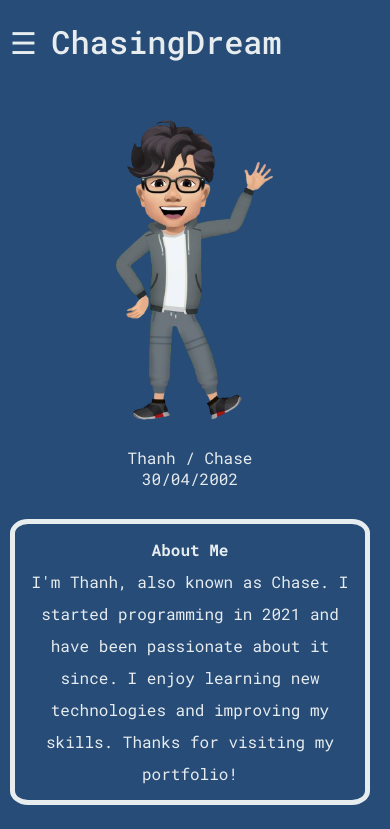
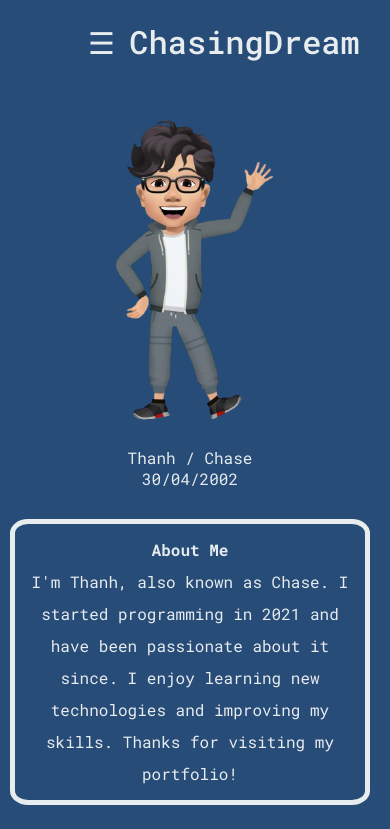
Before and after one commit to LifeLiveOn/Portfolio, a plain HTML site: page project/index.html in a window 390 px wide. Shown: the top 829 px of the page. Drawn offline with Linux system fonts and the light colour scheme.

Commit message:
add mobile friendly nav bar

```diff
--- a/project/style-mobile.css
+++ b/project/style-mobile.css
@@ -31,7 +31,8 @@ body {
     transition: 0.3s;
 }
 
-  .overlay a:hover, .overlay a:focus {
+.overlay a:hover,
+.overlay a:focus {
     color: #f1f1f1;
 }
 
@@ -44,20 +45,22 @@ body {
 
 /* Additional Mobile Styles */
 @media screen and (max-width: 550px) {
-    .menu-toggle{
-        display: block !important;
+    .overlay a {
+        font-size: 20px
     }
-    .overlay a {font-size: 20px}
+
     .overlay .closebtn {
         font-size: 40px;
         top: 15px;
         right: 35px;
     }
+
     .nav__links {
         display: none;
     }
 
     .menu-toggle {
+        margin-left: 20%;
         display: block !important;
         cursor: pointer;
         color: var(--nav-text);
```
Lines whose indentation alone changed are shown as unchanged.
